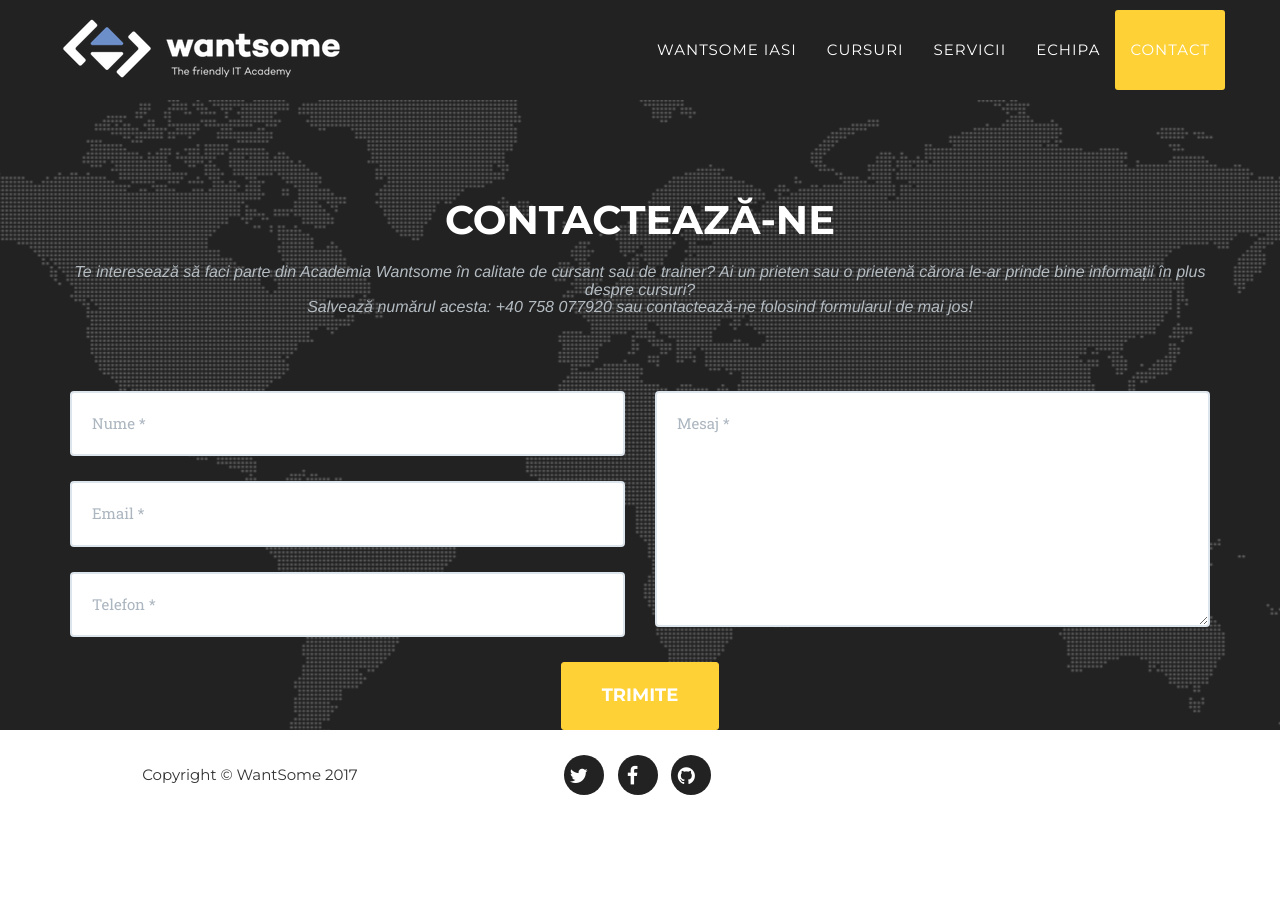
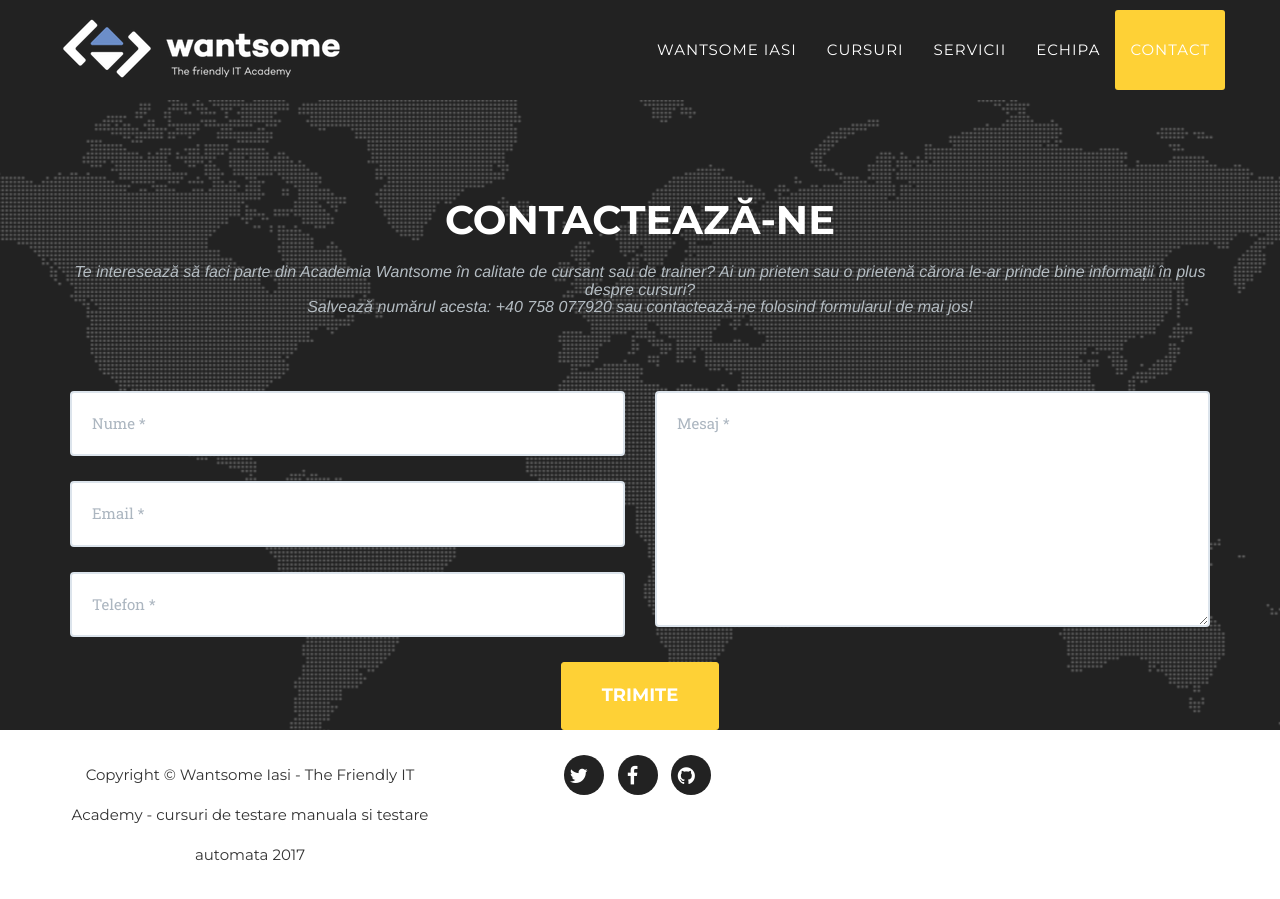
Before and after one commit to wantsomero/wantsomero.github.io, a Jekyll site: the page built from index.html, in a window 1280 px wide and 900 px high, scrolled down 3792 px. Built offline with Jekyll 4.4.1, drawn with Linux system fonts in a browser that asks for light colours; some web fonts are replaced; before the commit the page ends 4612 px from its top, so only the background shows below that.

Commit message:
updated page title

```diff
--- a/_config.yml
+++ b/_config.yml
@@ -2,9 +2,9 @@ url: http://www.wantsome.ro
 baseurl: ""
 
 # Site settings
-title: WantSome
+title: Wantsome Iasi - The Friendly IT Academy - cursuri de testare manuala si testare automata
 email: contact@wantsome.ro
-description: "The friendly IT academy"
+description: "The Friendly IT Academy - cursuri de testare manuala si testare automata"
 
 
 # Team names, titles and social links
```
Also changed, not shown: 8 other files.
